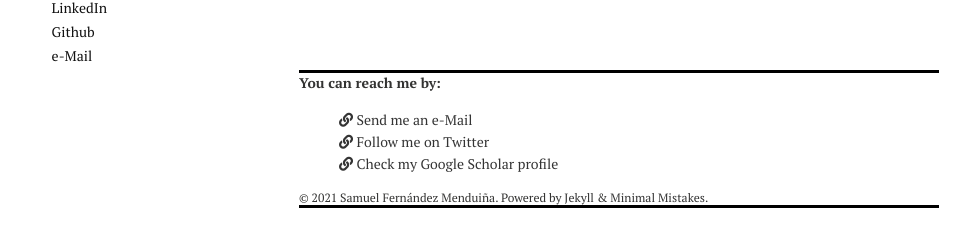
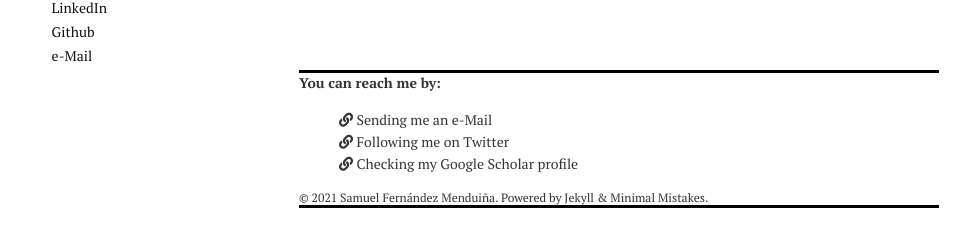
Before and after one commit to sf219/sfweb, a Jekyll site: the page built from index.md, in a window 1280 px wide. Shown: the part 449-696 px from the top of the page, without its empty margins (21-992 px from the left). Built offline with Jekyll 4.4.1, drawn with Linux system fonts in a browser that asks for light colours; nearby versions of some CDN libraries.

Commit message:
Update _config.yml

```diff
--- a/_config.yml
+++ b/_config.yml
@@ -48,11 +48,11 @@ permalink:   /:categories/:title/
 # Site Footer
 footer:
   links:
-    - label: "Send me an e-Mail"
+    - label: "Sending me an e-Mail"
       url: "mailto:sfmenduina@gts.uvigo.es"
-    - label: "Follow me on Twitter"
+    - label: "Following me on Twitter"
       url: "https://twitter.com/fm_samu7"
-    - label: "Check my Google Scholar profile"
+    - label: "Checking my Google Scholar profile"
       url: "https://scholar.google.es/citations?user=2V2uFgoAAAAJ&hl=en"
 
 kramdown:
```
